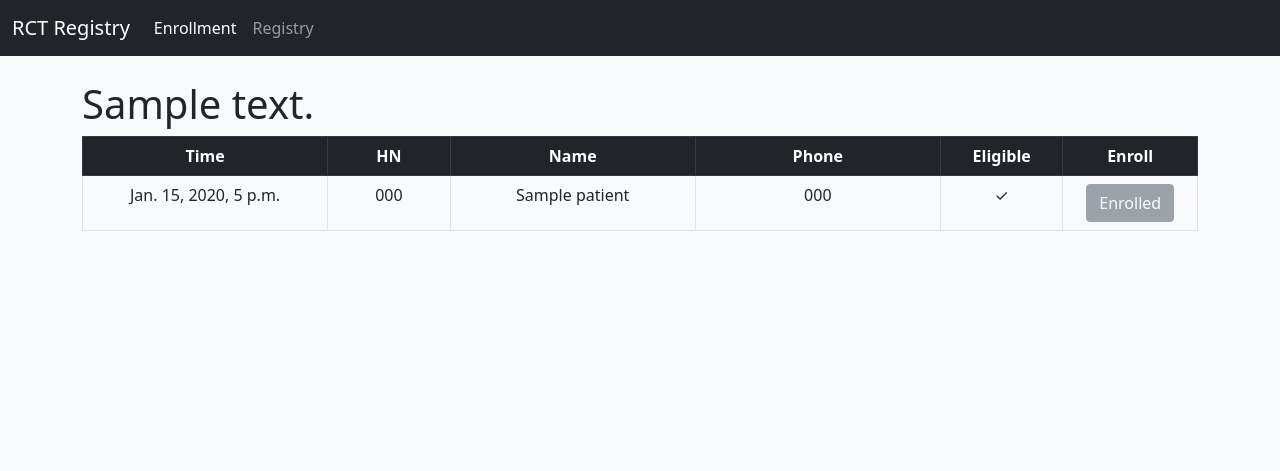
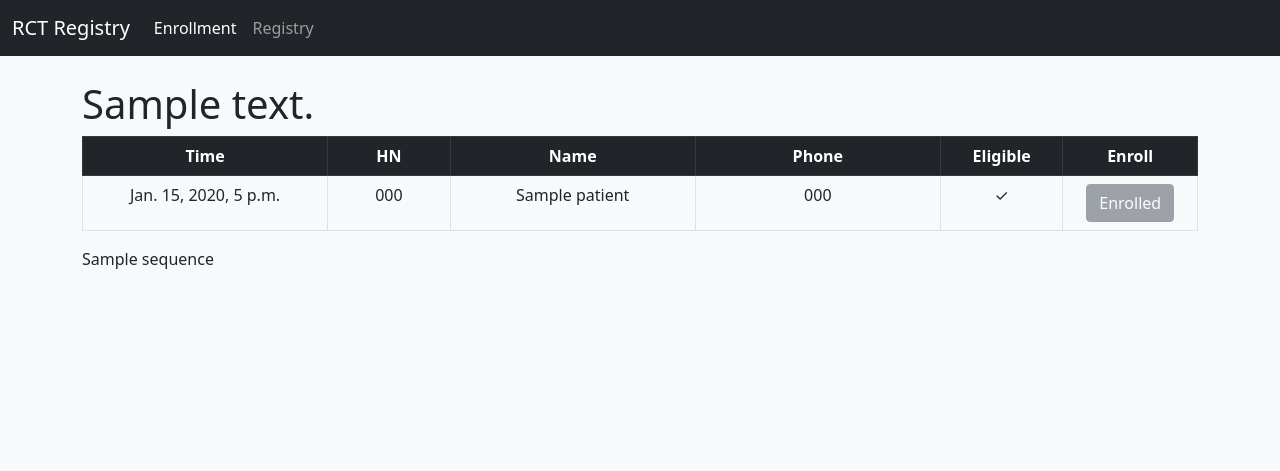
Before and after one commit to poonnakarn/rct-randomizer, a Django app: template registry/templates/screened.html in a window 1280 px wide. Shown: the top 471 px of the page. Run offline with Django 3.2, Linux system fonts and the light colour scheme; tables that the repository leaves empty hold one stand-in row (values such as "Sample post"); the template is opened without the code that fills it: values that come from a table or form of the project are taken from there, most other values are stand-ins (such as "Sample title", 1, 10 or a date in 2020); data that the repository does not hold is empty; parts of the project's set-up code (start-up, migrations or seed data) failed here and were passed over.

Commit message:
Show enrollment ID with reverse relationship from one-to-one key

```diff
--- a/registry/models.py
+++ b/registry/models.py
@@ -35,7 +35,7 @@ class Patient(models.Model):
 class Sequence(models.Model):
     arm = models.CharField(max_length=10)
     patient = models.OneToOneField(
-        Patient, null=True, default=None, on_delete=models.CASCADE)
+        Patient, null=True, default=None, on_delete=models.CASCADE, related_name='sequence')
     time = models.DateTimeField(null=True, default=None)
 
     def __str__(self):
--- a/registry/templates/screened.html
+++ b/registry/templates/screened.html
@@ -63,5 +63,7 @@
   </tbody>
 </table>
 
+{{ sequence }}
+
 </div>
 {% endblock content %}
--- a/registry/templates/screening.html
+++ b/registry/templates/screening.html
@@ -39,7 +39,7 @@
 <table class="table text-center table-bordered">
   <thead class="table-dark">
     <tr>
-      <th class="col-1">ID</th>
+      <th class="col-1">Enroll ID</th>
       <th class="col-2">HN</th>
       <th class="col-2">Name</th>
       <th class="col-1">Eligible</th>
@@ -51,7 +51,7 @@
     {% for patient in patients %}
 
         <tr {% if patient.eligible and not patient.enrolled and not patient.proficient %}class="table-warning"{% endif %} {% if patient.enrolled %}class="table-success"{% endif %} {% if patient.eligible and patient.proficient and not patient.enrolled %}class="table-info"{% endif %}>
-          <td>{{patient.id}}</td>
+          <td>{{patient.sequence.id}}</td>
           <td>{{patient.hospital_number}}</td>
           <td>{{patient.name}}</td>
           <td>
--- a/registry/views.py
+++ b/registry/views.py
@@ -16,7 +16,8 @@ def screening(request):
     context = {
         "welcome_text": "ยินดีต้อนรับสู่ CCEC RCT Screening",
         'patient_form': patient_form,
-        'patients': data
+        'patients': data,
+        # 'sequence': enroll_data
     }
 
     # handling GET
@@ -129,7 +130,7 @@ def enroll_patient(request, patient_id):
             patient.save()
 
             messages.success(request, 'ผู้ป่วย ' + hn +
-                             ' ถูกจัดเข้ากลุ่ม ' + arm)
+                             ' ถูกจัดเข้ากลุ่ม ' + arm + ' (Enroll ID = ' + str(patient.sequence.id) + ' )')
 
             break
 
```
Also changed, not shown: registry/migrations/0002_alter_sequence_patient.py (added).
